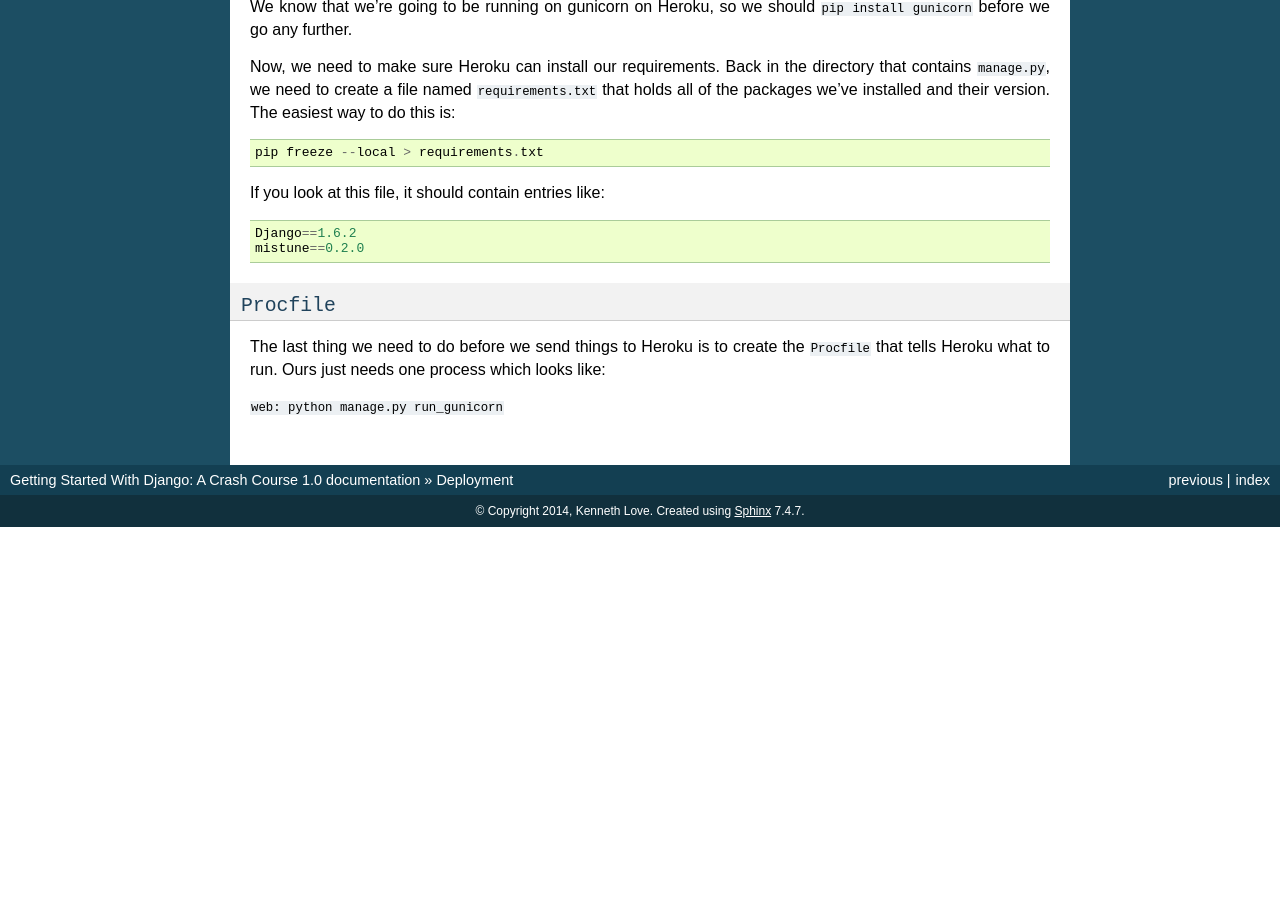
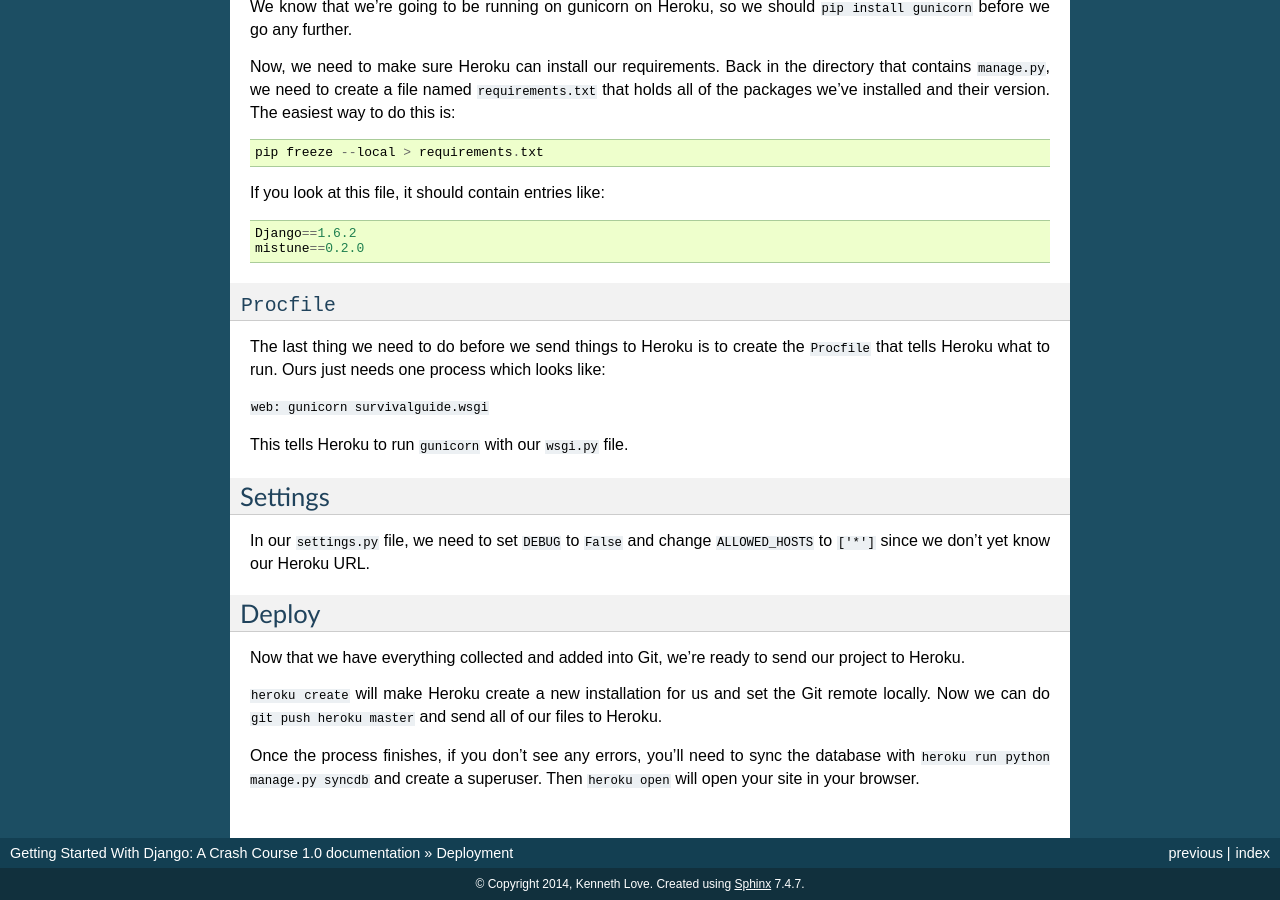
Before and after one commit to kennethlove/practice-pycon, a Sphinx documentation site: the page built from docs/deployment.rst, in a window 1280 px wide and 900 px high, scrolled down 783 px. Built offline with Sphinx 7.4.7, drawn with Linux system fonts in a browser that asks for light colours; before the commit the page ends 1310 px from its top, so only the background shows below that.

Commit message:
deployment

```diff
--- a/docs/deployment.rst
+++ b/docs/deployment.rst
@@ -54,4 +54,20 @@ If you look at this file, it should contain entries like:
 
 The last thing we need to do before we send things to Heroku is to create the ``Procfile`` that tells Heroku what to run. Ours just needs one process which looks like:
 
-``web: python manage.py run_gunicorn``
+``web: gunicorn survivalguide.wsgi``
+
+This tells Heroku to run ``gunicorn`` with our ``wsgi.py`` file.
+
+Settings
+--------
+
+In our ``settings.py`` file, we need to set ``DEBUG`` to ``False`` and change ``ALLOWED_HOSTS`` to ``['*']`` since we don't yet know our Heroku URL.
+
+Deploy
+------
+
+Now that we have everything collected and added into Git, we're ready to send our project to Heroku.
+
+``heroku create`` will make Heroku create a new installation for us and set the Git remote locally. Now we can do ``git push heroku master`` and send all of our files to Heroku.
+
+Once the process finishes, if you don't see any errors, you'll need to sync the database with ``heroku run python manage.py syncdb`` and create a superuser. Then ``heroku open`` will open your site in your browser.
```
